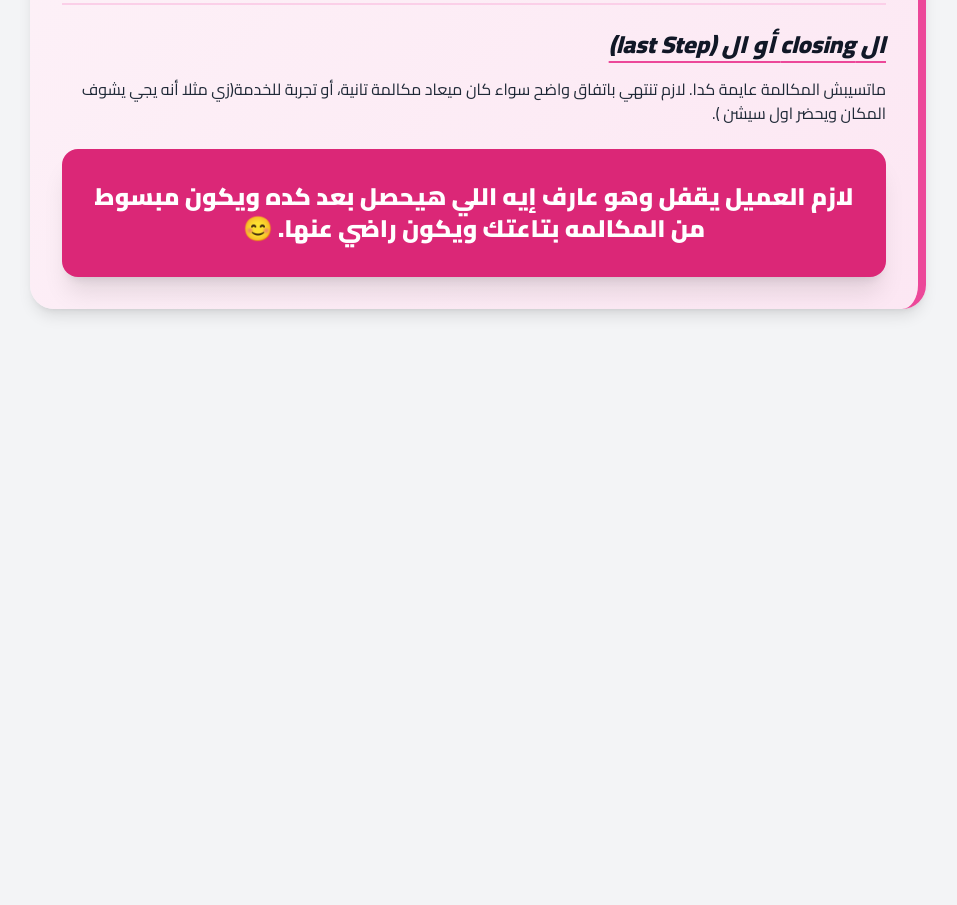
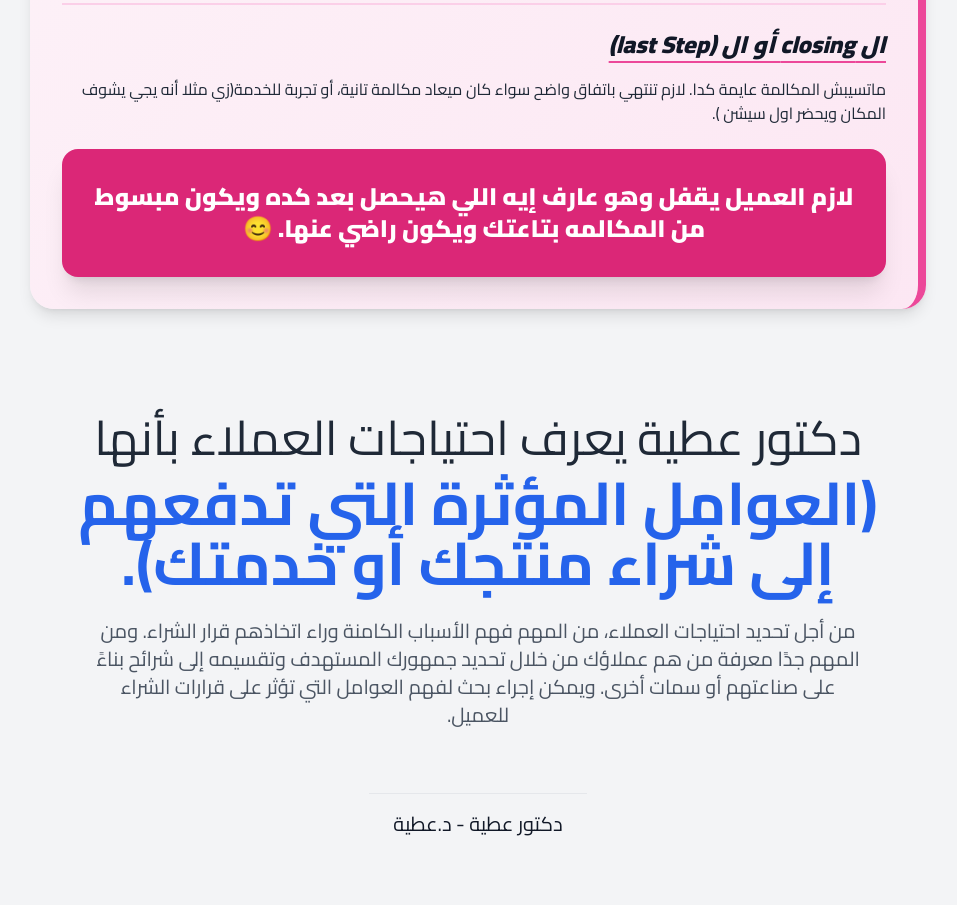
Before and after one commit to adelelgyoushy61-cmyk/search-for-coustmer-needs, a plain HTML site: page index.html in a window 1280 px wide. Shown: the part 1949-2854 px from the top of the page, without its empty margins (162-1119 px from the left). Before the commit the page ends 2306 px from the top, so only its background shows below. Drawn offline with nearby package versions, Linux system fonts and the light colour scheme.

Commit message:
Update index.html

```diff
--- a/index.html
+++ b/index.html
@@ -108,6 +108,27 @@
             </div>
         </div>
 
+
+
+<div class="modern-quote-container text-center px-4 py-12 md:py-16 max-w-4xl mx-auto">
+    <h1 class="modern-quote-title text-3xl md:text-4xl lg:text-5xl font-light leading-relaxed text-gray-800 mb-6">
+        دكتور عطية يعرف احتياجات العملاء بأنها
+        <span class="quote-definition font-bold text-blue-600 block my-2 md:my-3 text-4xl md:text-5xl lg:text-6xl">
+            (العوامل المؤثرة التي تدفعهم إلى شراء منتجك أو خدمتك).
+        </span>
+    </h1>
+    <p class="modern-quote-description text-lg md:text-xl text-gray-600 leading-relaxed max-w-3xl mx-auto mb-8">
+        من أجل تحديد احتياجات العملاء، من المهم فهم الأسباب الكامنة وراء اتخاذهم قرار الشراء. ومن المهم جدًا معرفة من هم عملاؤك من خلال تحديد جمهورك المستهدف وتقسيمه إلى شرائح بناءً على صناعتهم أو سمات أخرى. ويمكن إجراء بحث لفهم العوامل التي تؤثر على قرارات الشراء للعميل.
+    </p>
+    <div class="modern-quote-author mt-8 pt-4 border-t border-gray-200 inline-block px-6">
+        <span class="text-xl font-medium text-gray-900">دكتور عطية - د.عطية</span>
+    </div>
+</div>
+
+
+
+
+
     </div>
 
 </body>
```
